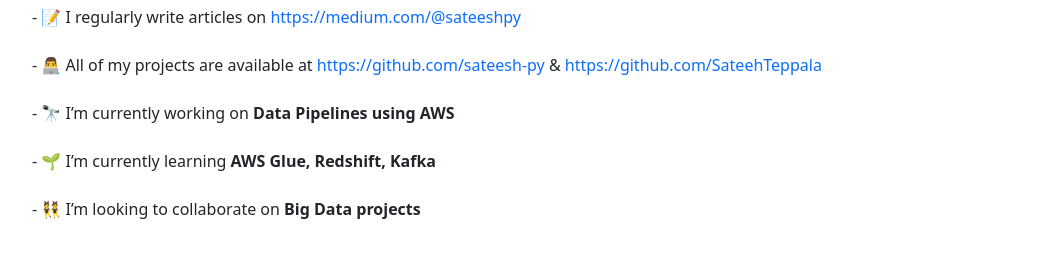
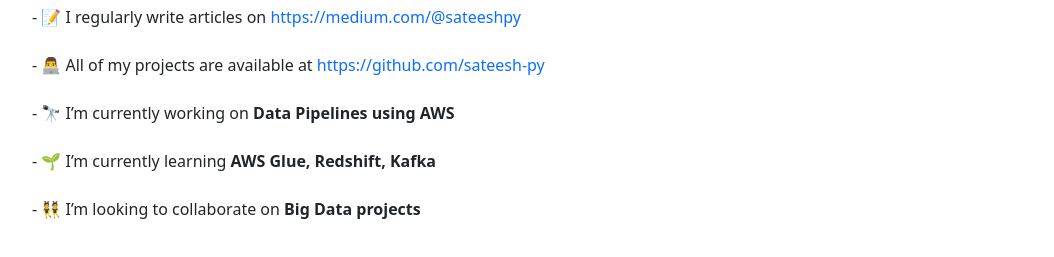
Before and after one commit to sateesh-py/sateesh-py.github.io, a plain HTML site: page index.html in a window 1280 px wide. Shown: the part 1041-1298 px from the top of the page, without its empty margins (50-1104 px from the left). Drawn offline with nearby package versions, Linux system fonts and the light colour scheme.

Commit message:
Update index.html

```diff
--- a/index.html
+++ b/index.html
@@ -272,7 +272,7 @@ h1, h2, h3, h4, h5, h6 {
         - 📝 I regularly write articles on <a href="https://medium.com/@sateeshpy" target="_blank">
         https://medium.com/@sateeshpy</a><br><BR>
         - 👨‍💻 All of my projects are available at <a href="https://github.com/sateesh-py" target="_blank">
-        https://github.com/sateesh-py</a> & <a href="https://github.com/SateehTeppala">https://github.com/SateehTeppala</a>
+        https://github.com/sateesh-py</a>
         <br><br>
         - 🔭 I’m currently working on <b>Data Pipelines using AWS</b><br><BR>
 
```
